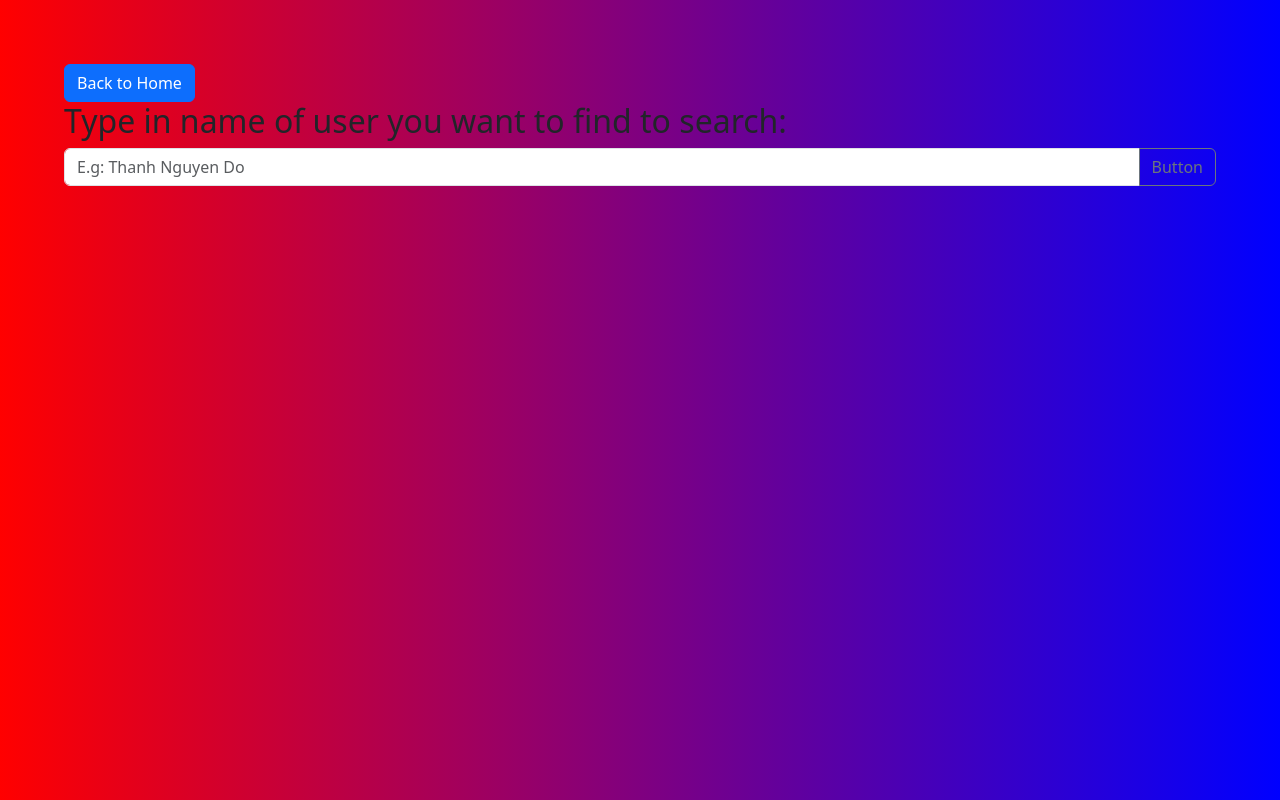
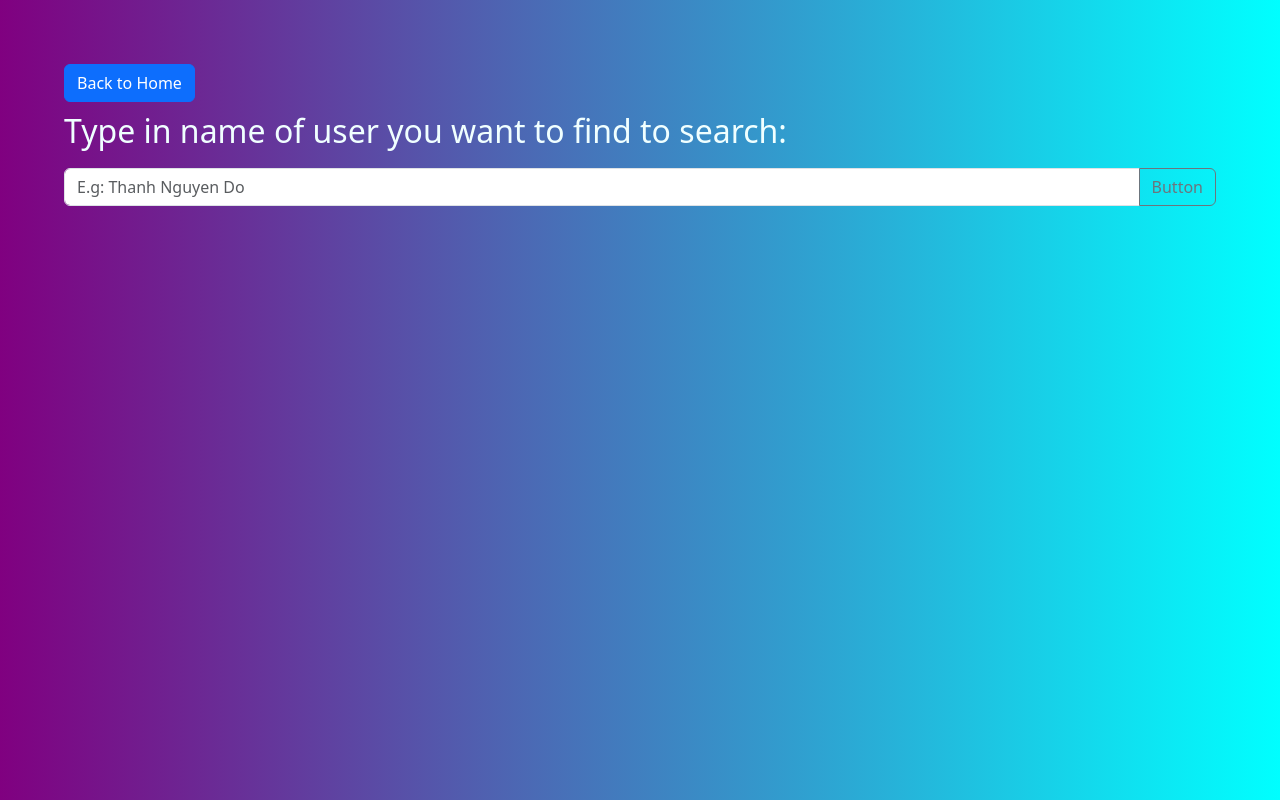
Before and after one commit to drakenevadie19/ghProfileFinder, a React (Create React App) app in the folder front-end/: page /find/name in a window 1280 px wide. Built offline with nearby package versions, Linux system fonts and the light colour scheme.

Commit message:
New Change: Add CSS for both page

```diff
--- a/front-end/src/App.css
+++ b/front-end/src/App.css
@@ -1,9 +1,6 @@
 .App {
   text-align: center;
-}
-
-h1,h2 {
-  color: white;
+  color: azure;
 }
 
 .start-page {
@@ -20,6 +17,7 @@ h1,h2 {
   display: flex;
   flex-direction: row;
   justify-content: space-around;
+  color: black;
 }
 
 .find-box {
@@ -39,4 +37,5 @@ h1,h2 {
   display: flex;
   flex-direction: column;
   align-items: start;
+  gap: 10px;
 }
--- a/front-end/src/index.css
+++ b/front-end/src/index.css
@@ -6,7 +6,7 @@ body {
   -webkit-font-smoothing: antialiased;
   -moz-osx-font-smoothing: grayscale;
   padding: 4rem;
-  background-image: linear-gradient(90deg, red, blue);
+  background-image: linear-gradient(90deg,purple, cyan);
 }
 
 code {
```
